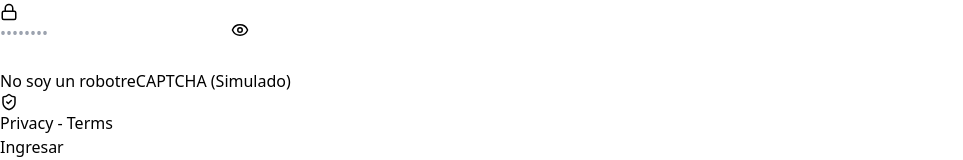
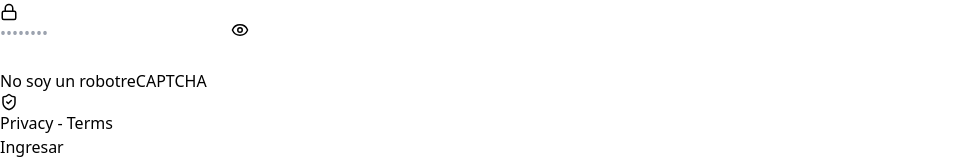
Before and after one commit to illanes099/front-blockchain, a React (Vite) app: page / in a window 1280 px wide. Shown: the part 1123-1283 px from the top of the page, without its empty margins (0-963 px from the left). Built offline with nearby package versions, Linux system fonts and the light colour scheme.

Commit message:
version 0.12

```diff
--- a/src/pages/login.jsx
+++ b/src/pages/login.jsx
@@ -282,7 +282,7 @@ export const SchoolLogin = () => {
                     <span className="text-xs font-semibold text-slate-200 block">
                       {captchaVerified ? "Verificación completada" : "No soy un robot"}
                     </span>
-                    <span className="text-[10px] text-slate-400 block">reCAPTCHA (Simulado)</span>
+                    <span className="text-[10px] text-slate-400 block">reCAPTCHA</span>
                   </div>
                 </div>
                 <div className="flex flex-col items-center">
```
